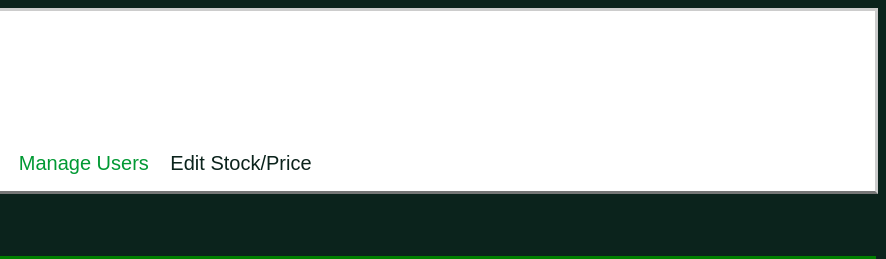
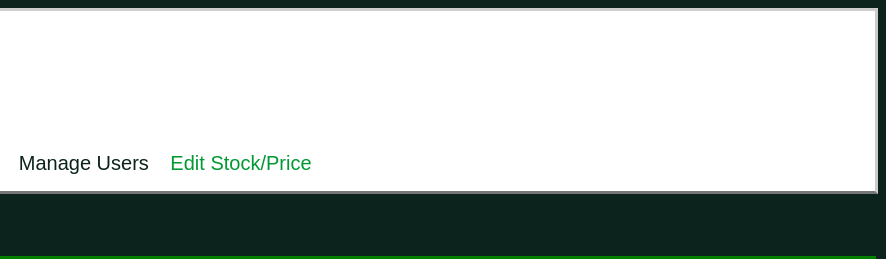
Before and after one commit to karinmelin/Jamaica-Inn, a plain HTML site: page admin_view_beverages2.html in a window 1280 px wide. Shown: the top 259 px of the page, 394-1280 px from the left. Drawn offline with Linux system fonts and the light colour scheme.

Commit message:
current2

```diff
--- a/admin_view_beverages2.html
+++ b/admin_view_beverages2.html
@@ -12,7 +12,7 @@
 
 
                     <div class="dropdown_menu">
-                       <button class="dropbtn transl current2" id="manage_users">Manage Users</button>
+                       <button class="dropbtn transl" id="manage_users">Manage Users</button>
                        <div class="dropdown-content">
                             <a href="admin_add_users2.html" id="add_users" class="transl" >Add User</a>
                             <a href="admin_manage_users2.html" id="edit_users" class="transl" >Edit User</a>
@@ -20,7 +20,7 @@
                         </div>
                     </div>
 
-           <a href="admin_view_beverages2.html" id="edit_stock_price" class = "transl">Edit Stock/Price</a>
+           <a href="admin_view_beverages2.html" id="edit_stock_price" class = "transl current2">Edit Stock/Price</a>
 
 
         </ul>
```
